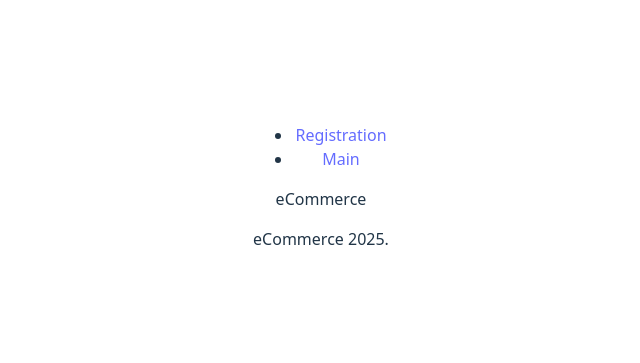
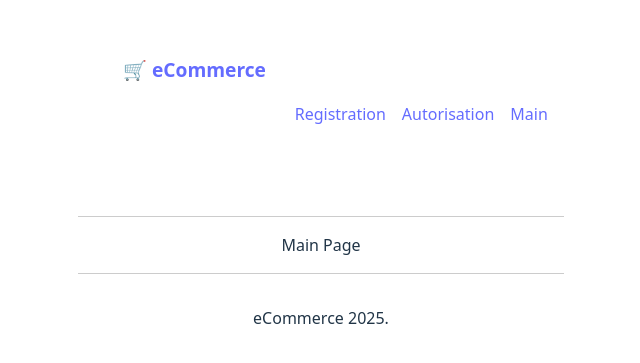
Before and after one commit to tim1234444/eCommerce-Application, a React (Vite) app: page / in a window 1280 px wide. Shown: the part 213-576 px from the top of the page, without its empty margins (319-959 px from the left). Built offline with nearby package versions, Linux system fonts and the light colour scheme.

Commit message:
feat: add logout login and register button

```diff
--- /dev/null
+++ b/src/components/Layout.css
@@ -0,0 +1,39 @@
+.header {
+  padding: 1rem;
+  border-bottom: 1px solid #ccc;
+}
+
+.nav {
+  display: flex;
+  justify-content: space-between;
+  align-items: center;
+}
+
+.logo {
+  text-decoration: none;
+  font-weight: bold;
+  font-size: 1.2rem;
+}
+
+.nav-links {
+  display: flex;
+  gap: 1rem;
+  list-style: none;
+  margin: 0;
+  padding: 0;
+}
+
+.footer {
+  text-align: center;
+  padding: 1rem;
+  border-top: 1px solid #ccc;
+}
+
+.auth-link {
+  font-weight: 500;
+  transition: color 0.2s ease-in-out;
+}
+
+.auth-link:hover {
+  color: #0051a3;
+}
--- a/src/components/Layout.tsx
+++ b/src/components/Layout.tsx
@@ -1,5 +1,6 @@
 import { useEffect, useState, type ReactNode } from 'react';
 import { Link, useNavigate } from 'react-router-dom';
+import './Layout.css';
 interface IChildren {
   children: ReactNode;
 }
@@ -22,14 +23,24 @@ export default function Layout({ children }: IChildren) {
 
   return (
     <>
-      <header>
-        <nav>
-          {isLogin && <button onClick={handleLogout}>Выйти</button>}
-          <ul>
+      <header className="header">
+        <nav className="nav">
+          <Link to="/" className="logo">
+            🛒 eCommerce
+          </Link>
+          {isLogin && <button onClick={handleLogout}>Logout</button>}
+          <ul className="nav-links">
             {!isLogin && (
+              <>
               <li>
                 <Link to="/registration">Registration</Link>
               </li>
+              <li>
+                  <Link to="/login" className="auth-link">
+                    Autorisation
+                  </Link>
+              </li>
+              </>
             )}
             <li>
               <Link to="/">Main</Link>
@@ -37,8 +48,10 @@ export default function Layout({ children }: IChildren) {
           </ul>
         </nav>
       </header>
+
       <main>{children}</main>
-      <footer>
+
+      <footer className="footer">
         <p>eCommerce 2025.</p>
       </footer>
     </>
--- a/src/pages/mainPage.tsx
+++ b/src/pages/mainPage.tsx
@@ -4,7 +4,7 @@ export default function MainPage() {
   return (
     <>
       <Layout>
-        <p>eCommerce</p>
+        <p>Main Page</p>
       </Layout>
     </>
   );
```
Also changed, not shown: src/components/LogoutButton.tsx (added, +12 -0 lines).
